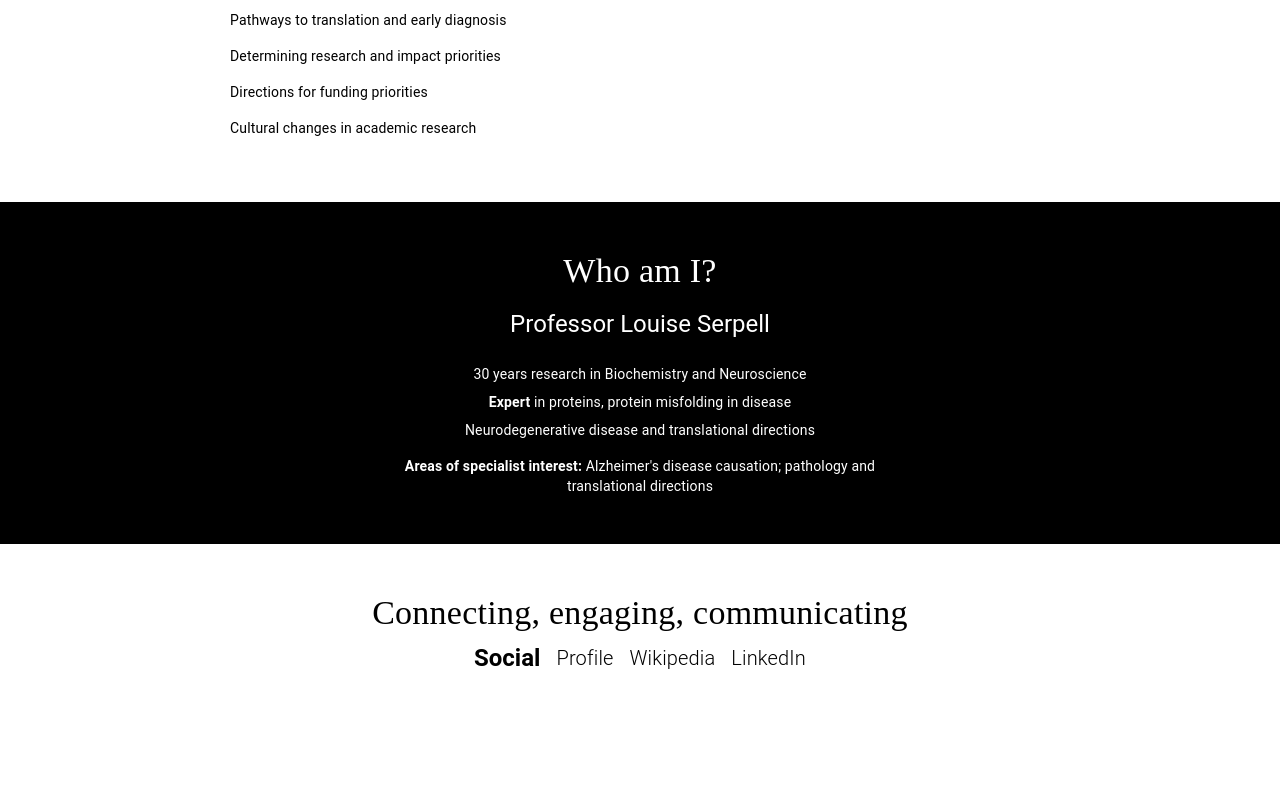
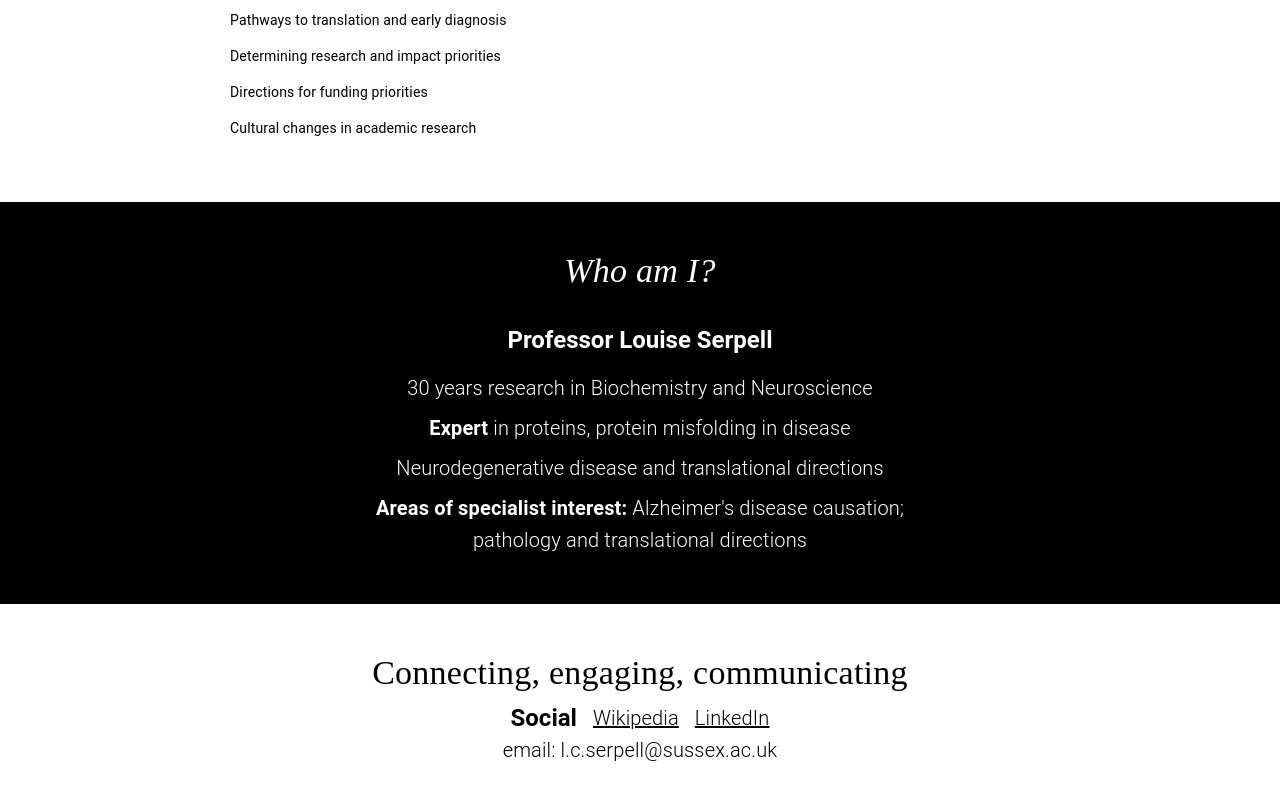
Before and after one commit to EAS-Tyler/serpell-science, a React (Create React App) app: page / in a window 1280 px wide. Shown: the part 1527-2327 px from the top of the page. Before the commit the page ends 2267 px from the top, so only its background shows below. Built offline with nearby package versions, Linux system fonts and the light colour scheme.

Commit message:
links and font change in whoami

```diff
--- a/src/components/Footer.jsx
+++ b/src/components/Footer.jsx
@@ -28,12 +28,13 @@ const Footer = () => {
         color: "#ffffff",
         py: 6,
         height: "100px",
+        mb: '30px'
       }}
     >
       <Container maxWidth="sm" sx={{ textAlign: "center" }}>
         <Typography
-              variant="h4"
-        component="h3"
+          variant="h4"
+          component="h3"
           sx={{ fontFamily: serif, fontWeight: 400, mb: 1, color: "#000000" }}
         >
           Connecting, engaging, communicating
@@ -55,30 +56,62 @@ const Footer = () => {
             Social
           </Typography>
 
-          <Typography
+          {/* <Typography
             variant="h6"
             component="h2"
             sx={{ color: "#000000", fontWeight: 300 }}
           >
             Profile
-          </Typography>
+          </Typography> */}
 
           <Typography
             variant="h6"
-            component="h2"
-            sx={{ color: "#000000", fontWeight: 300 }}
+            sx={{
+              color: "#000000",
+              fontWeight: 300,
+              cursor: "pointer",
+              textDecoration: "underline",
+            }}
+            component="a"
+            href="https://en.wikipedia.org/wiki/Louise_Serpell"
+            target="_blank"
+            rel="noopener noreferrer"
           >
             Wikipedia
           </Typography>
 
           <Typography
             variant="h6"
-            component="h2"
-            sx={{ color: "#000000", fontWeight: 300 }}
+            component="a"
+            sx={{
+              color: "#000000",
+              fontWeight: 300,
+              cursor: "pointer",
+              textDecoration: "underline",
+            }}
+            href="https://www.linkedin.com/in/louise-serpell-0b318119/"
+            target="_blank"
+            rel="noopener noreferrer"
           >
             LinkedIn
           </Typography>
         </Box>
+
+
+
+        <Typography
+          variant="h6"
+          component="a"
+          href="mailto:l.c.serpell@sussex.ac.uk"
+          sx={{
+            color: "#000000",
+            fontWeight: 300,
+            cursor: "pointer",
+            textDecoration: "none",
+          }}
+        >
+          email: l.c.serpell@sussex.ac.uk
+        </Typography>
       </Container>
     </Box>
   );
--- a/src/components/WhoAmI.jsx
+++ b/src/components/WhoAmI.jsx
@@ -38,28 +38,28 @@ return (
       <Typography
         variant="h4"
         component="h3"
-        sx={{ mb: 2, fontFamily: serif }}
+        sx={{ fontFamily: serif, fontWeight: 400, fontStyle: 'italic', mb: 4 }}
       >
         Who am I?
       </Typography>
 
-      <Typography variant="h5" component="div" sx={{ mb: 3 }}>
+      <Typography variant="h5" component="h2" sx={{ fontWeight: 700, mb: 2 }}>
         Professor Louise Serpell
       </Typography>
 
-      <Typography variant="body2" sx={{ mb: 1 }}>
+      <Typography variant="h6" component="h2" sx={{ fontWeight: 300, mb: 1 }}>
         30 years research in Biochemistry and Neuroscience
       </Typography>
-      <Typography variant="body2" sx={{ mb: 1 }}>
+      <Typography variant="h6" component="h2" sx={{ fontWeight: 300, mb: 1 }}>
         <Box component="span" sx={{ fontWeight: 700 }}>
           Expert
         </Box>{" "}
         in proteins, protein misfolding in disease
       </Typography>
-      <Typography variant="body2" sx={{ mb: 2 }}>
+      <Typography variant="h6" component="h2" sx={{ fontWeight: 300, mb: 1 }}>
         Neurodegenerative disease and translational directions
       </Typography>
-      <Typography variant="body2">
+      <Typography variant="h6" component="h2" sx={{ fontWeight: 300 }}>
         <Box component="span" sx={{ fontWeight: 700 }}>
           Areas of specialist interest:
         </Box>{" "}
```
